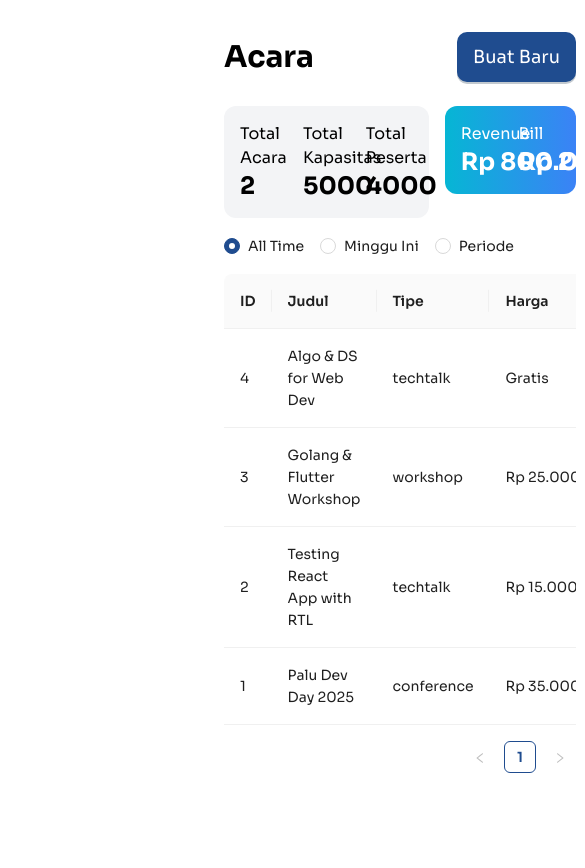
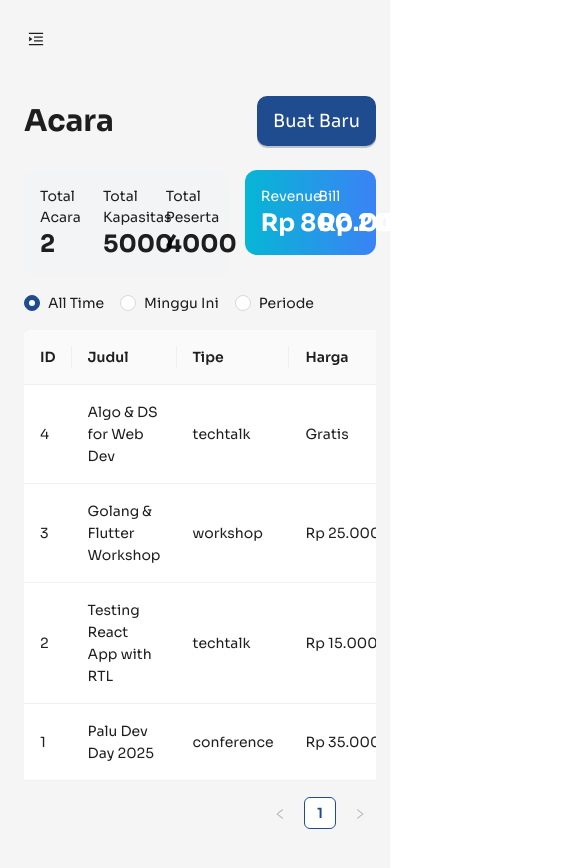
Before and after one commit to hammercode-dev/hmc-backoffice, a React (Vite) app: page /admin/events in a window 390 px wide. Shown: the top 868 px of the page, 585 px wide, since content can reach past the window. Before the commit the page ends 844 px from the top, so only its background shows below. Built offline with nearby package versions, Linux system fonts and the light colour scheme.

Commit message:
feat: revamp admin layout and add responsive sidebar

```diff
--- a/src/layouts/AdminLayout/AdminLayout.tsx
+++ b/src/layouts/AdminLayout/AdminLayout.tsx
@@ -2,13 +2,16 @@ import { useEffect, useState } from "react";
 import { Navigate, Outlet } from "react-router-dom";
 import Sidebar from "./Sidebar";
 import { useAuthModule } from "@/modules/auth/auth.slice";
-import * as S from './AdminLayout.style'
 import { SettingsProvider } from "./context";
+import { Button, Layout } from "antd";
+import { MenuFoldOutlined, MenuUnfoldOutlined } from "@ant-design/icons";
+
+const { Header, Content } = Layout;
 
 export default function AdminLayout() {
   const auth = useAuthModule();
-  const sidebarWidthInPX = 200;
-  const [unpaid,] = useState(0)
+  const [unpaid] = useState(0);
+  const [collapsed, setCollapsed] = useState(false);
 
   useEffect(() => {
     if (!auth.isInitialized) {
@@ -26,14 +29,37 @@ export default function AdminLayout() {
 
   return (
     <SettingsProvider>
-      <div style={{ paddingLeft: sidebarWidthInPX }}>
-        <S.SidebarWrapper $width={sidebarWidthInPX}>
-          <Sidebar user={auth.user} unpaid={unpaid} onLogout={auth.logout} />
-        </S.SidebarWrapper>
-        <div className="outlet-wrapper w-full">
-          <Outlet />
-        </div>
-      </div>
+      <Layout style={{ minHeight: "100vh" }}>
+        <Sidebar
+          user={auth.user}
+          unpaid={unpaid}
+          onLogout={auth.logout}
+          collapsed={collapsed}
+          setCollapsed={setCollapsed}
+        />
+        <Layout>
+          <Header
+            style={{ padding: 8, background: "transparent" }}
+            className="lg:hidden"
+          >
+            <Button
+              type="text"
+              icon={collapsed ? <MenuUnfoldOutlined /> : <MenuFoldOutlined />}
+              onClick={() => setCollapsed(!collapsed)}
+              style={{
+                fontSize: "16px",
+                width: 56,
+                height: 56,
+              }}
+            />
+          </Header>
+          <Content>
+            <div className="outlet-wrapper w-full lg:pl-52">
+              <Outlet />
+            </div>
+          </Content>
+        </Layout>
+      </Layout>
     </SettingsProvider>
   );
 }
--- a/src/layouts/AdminLayout/Sidebar.tsx
+++ b/src/layouts/AdminLayout/Sidebar.tsx
@@ -1,19 +1,21 @@
+import { Badge } from "antd";
+import { PropsWithChildren, useEffect } from "react";
 import { Link, LinkProps } from "react-router-dom";
 import { User } from "@/modules/auth";
-import { Badge } from "antd";
 import logo from "@/assets/logo/hmc-logo-dark.svg";
-import { PropsWithChildren } from "react";
 
 type SidebarProps = {
   user: User | null;
   unpaid: number;
   onLogout: () => void;
+  collapsed: boolean;
+  setCollapsed: (collapsed: boolean) => void;
 };
 
 function MenuLink({ children, to, ...rest }: PropsWithChildren<LinkProps>) {
   return (
     <Link
-      className="bg-black px-4 rounded   hover:bg-slate-700 py-2 block w-full"
+      className="block w-full px-4 py-2 bg-black rounded hover:bg-slate-700"
       to={to}
       {...rest}
     >
@@ -22,22 +24,46 @@ function MenuLink({ children, to, ...rest }: PropsWithChildren<LinkProps>) {
   );
 }
 
-export default function Sidebar({ user, unpaid, onLogout }: SidebarProps) {
-  const productTitle = 'HMC Backoffice'
+export default function Sidebar({
+  user,
+  unpaid,
+  onLogout,
+  collapsed,
+  setCollapsed,
+}: SidebarProps) {
+  const productTitle = "HMC Backoffice";
+
+  useEffect(() => {
+    const handleResize = () => {
+      setCollapsed(window.innerWidth < 768);
+    };
+
+    window.addEventListener("resize", handleResize);
+
+    handleResize();
+
+    return () => {
+      window.removeEventListener("resize", handleResize);
+    };
+  }, [setCollapsed]);
 
   return (
+    <aside>
       <div
-      className="bg-black text-white flex-shrink-0"
-      style={{ height: "100%" }}
+        className={`fixed w-52 min-h-screen bg-black border-r text-white p-4 ease-in-out duration-300 z-20 top-0 left-0 ${
+          collapsed ? "-translate-x-full" : "translate-x-0"
+        }`}
       >
-      <div className="px-8 py-8">
-        <img alt="hammercode logo" src={logo} style={{ width: 48, height: 48 }} />
-        <h1 className="font-bold text-lg mb-4">{productTitle}</h1>
-        <p className="mb-8">Hi, {user?.name}</p>
+        <div className="p-4 text-white">
+          <img alt="hammercode logo" src={logo} className="mb-2 size-10" />
+          <h1 className={`font-bold text-lg mb-4 ${collapsed && "hidden"}`}>
+            {productTitle}
+          </h1>
+          <p className={`mb-8 ${collapsed && "hidden"}`}>Hi, {user?.name}</p>
         </div>
 
-      <ul className="px-4">
-        <li className="">
+        <ul>
+          <li>
             <MenuLink to="/admin/events">Acara</MenuLink>
           </li>
           <li>
@@ -46,17 +72,16 @@ export default function Sidebar({ user, unpaid, onLogout }: SidebarProps) {
           <li>
             <MenuLink to="#">User</MenuLink>
           </li>
-        <li className="">
+          <li>
             <MenuLink to="/admin/payments">
               Pembayaran <Badge count={unpaid} />
             </MenuLink>
           </li>
-
         </ul>
 
         <br />
 
-      <ul className="px-4">
+        <ul>
           <li>
             <MenuLink to="#" onClick={onLogout}>
               Logout
@@ -64,5 +89,14 @@ export default function Sidebar({ user, unpaid, onLogout }: SidebarProps) {
           </li>
         </ul>
       </div>
+      {!collapsed && (
+        <div
+          className="fixed inset-0 z-10 transition-opacity bg-black bg-opacity-40 md:hidden"
+          onClick={() => {
+            setCollapsed(true);
+          }}
+        />
+      )}
+    </aside>
   );
 }
```
Lines whose indentation alone changed are shown as unchanged.
